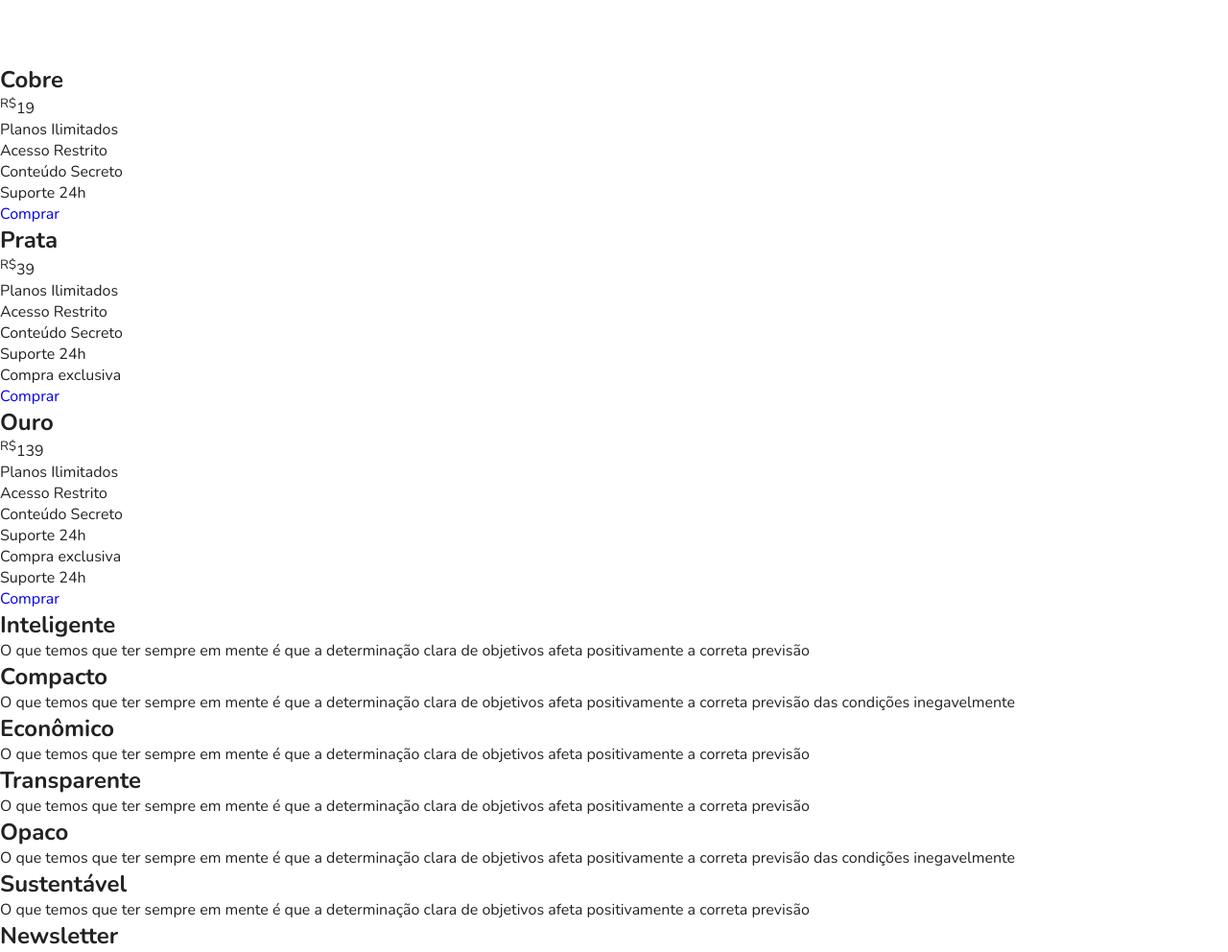
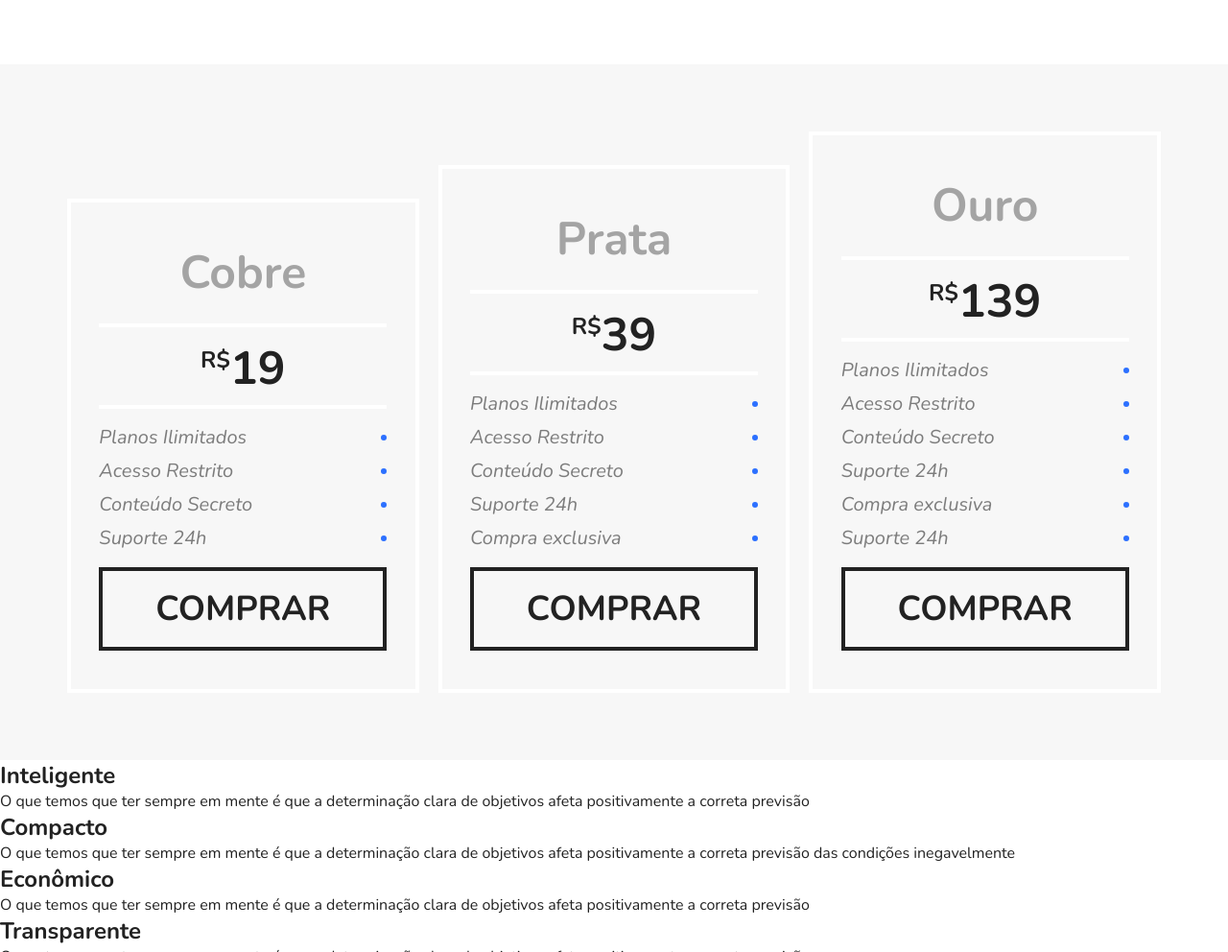
Before and after one commit to JosephMartins/flex-blog, a plain HTML site: page index.html in a window 1280 px wide. Shown: the part 1754-2746 px from the top of the page at 96% size. Drawn offline with nearby package versions, Linux system fonts and the light colour scheme.

Commit message:
Feature: estilizacao secion preco

```diff
--- a/index.html
+++ b/index.html
@@ -80,9 +80,7 @@
       </ul>
       <a href="#">Comprar</a>
     </div>
-  </section>
 
-  <section class="price" id="preco">
     <div class="price__item">
       <h2>Prata</h2>
       <span> <sup>R$</sup>39</span>
@@ -95,9 +93,7 @@
       </ul>
       <a href="#">Comprar</a>
     </div>
-  </section>
 
-  <section class="price" id="preco">
     <div class="price__item">
       <h2>Ouro</h2>
       <span> <sup>R$</sup>139</span>
--- a/src/styles/styles.css
+++ b/src/styles/styles.css
@@ -149,3 +149,104 @@
 .products__item-blue{
   border-top: 8px solid #66d9eb;
 }
+
+/*Price */
+
+.price{
+  flex: 1 1 260px;
+  background: #f7f7f7;
+	padding: 60px;
+	display: flex;
+	flex-wrap: wrap;
+	align-items: flex-end;
+}
+
+.price__item{
+  flex: 1;
+
+  border: 4px solid #fff;
+  padding: 20px;
+  margin: 10px;
+  min-width: 260px;
+}
+
+.price__item h2{
+  font-size: 3em;
+  color: #a4a4a4;
+  text-align: center;
+  margin-top: 20px;
+}
+
+.price__item span{
+  max-width: 300px;
+  margin: 20px auto;
+  display: block;
+  text-align: center;
+  padding: 10px 0 5px 0;
+  border-top: 4px solid #fff;
+  border-bottom: 4px solid #fff;
+  font-weight: bold;
+  font-size: 3em;
+}
+
+.price__item sup{
+  font-size: 1.5rem;
+}
+
+.price__item ul{
+
+  max-width: 300px;
+  margin: 20px auto;
+  font-size: 1.25em;
+  line-height: 1;
+  font-style: italic;
+  color: #7c7c7c;
+}
+.price__item li{
+  display: flex;
+  justify-content: space-between;
+  align-items: center;
+  margin-bottom: 15px;
+}
+
+
+
+.price__item li::after{
+
+  content: '';
+  display: block;
+  width: 6px;
+  height: 6px;
+  background: #2c70ff;
+  border-radius: 50%;
+
+}
+
+.price__item a{
+  max-width: 300px;
+  display: block;
+  margin: 20px auto;
+  border: 4px solid;
+  color: #222222;
+  text-transform: uppercase;
+  font-weight: bold;
+  font-size: 2.25em;
+  padding: 15px 0;
+  text-align: center;
+
+}
+
+@media(max-width: 800px){
+  .price{
+    padding-left: 10px;
+    padding-right: 10px;
+  }
+
+  .price .price__item:nth-child(3){
+    order: -1;
+  }
+
+  .price .price__item:nth-child(2){
+    order: -2;
+  }
+}
```
